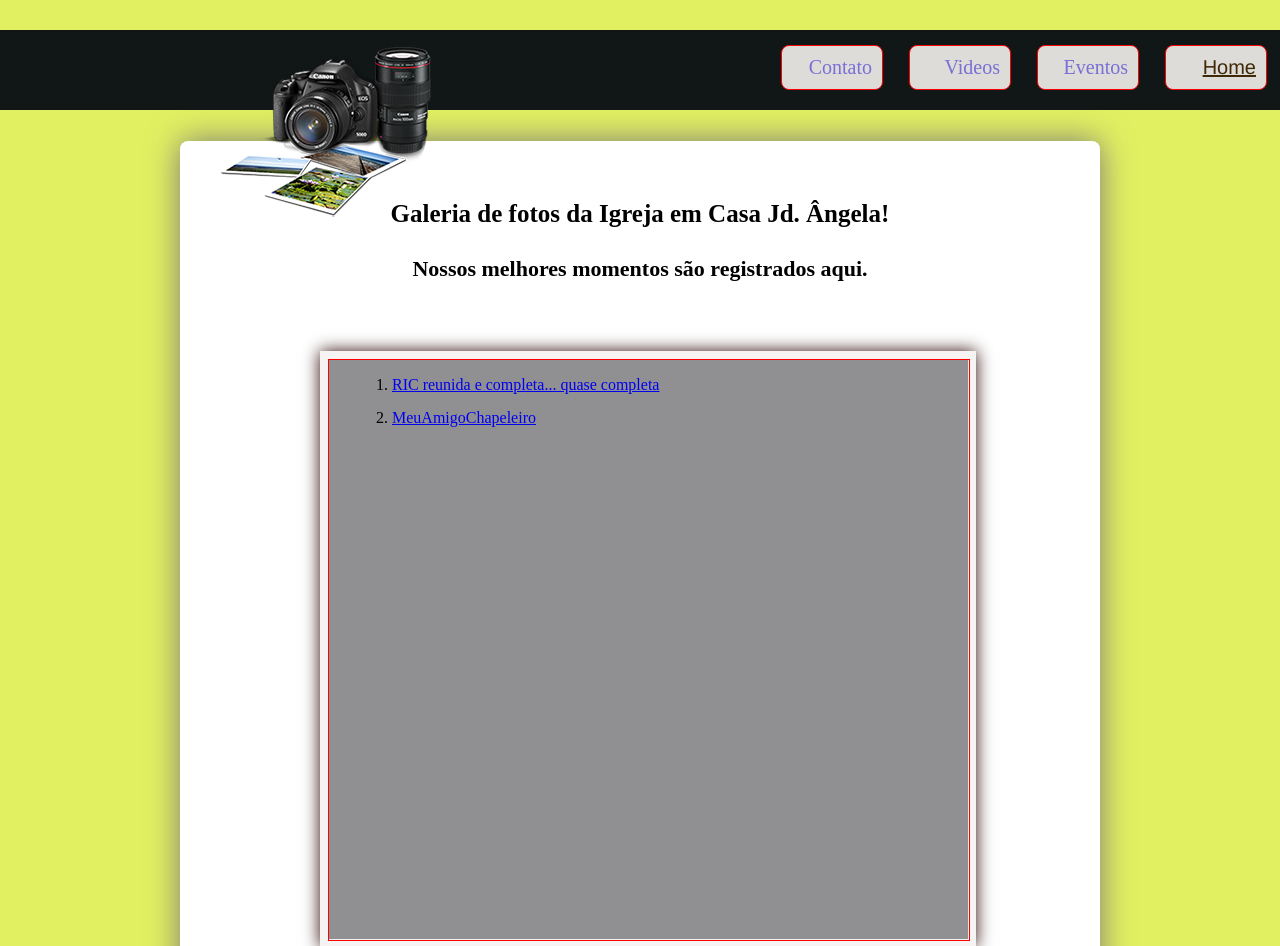
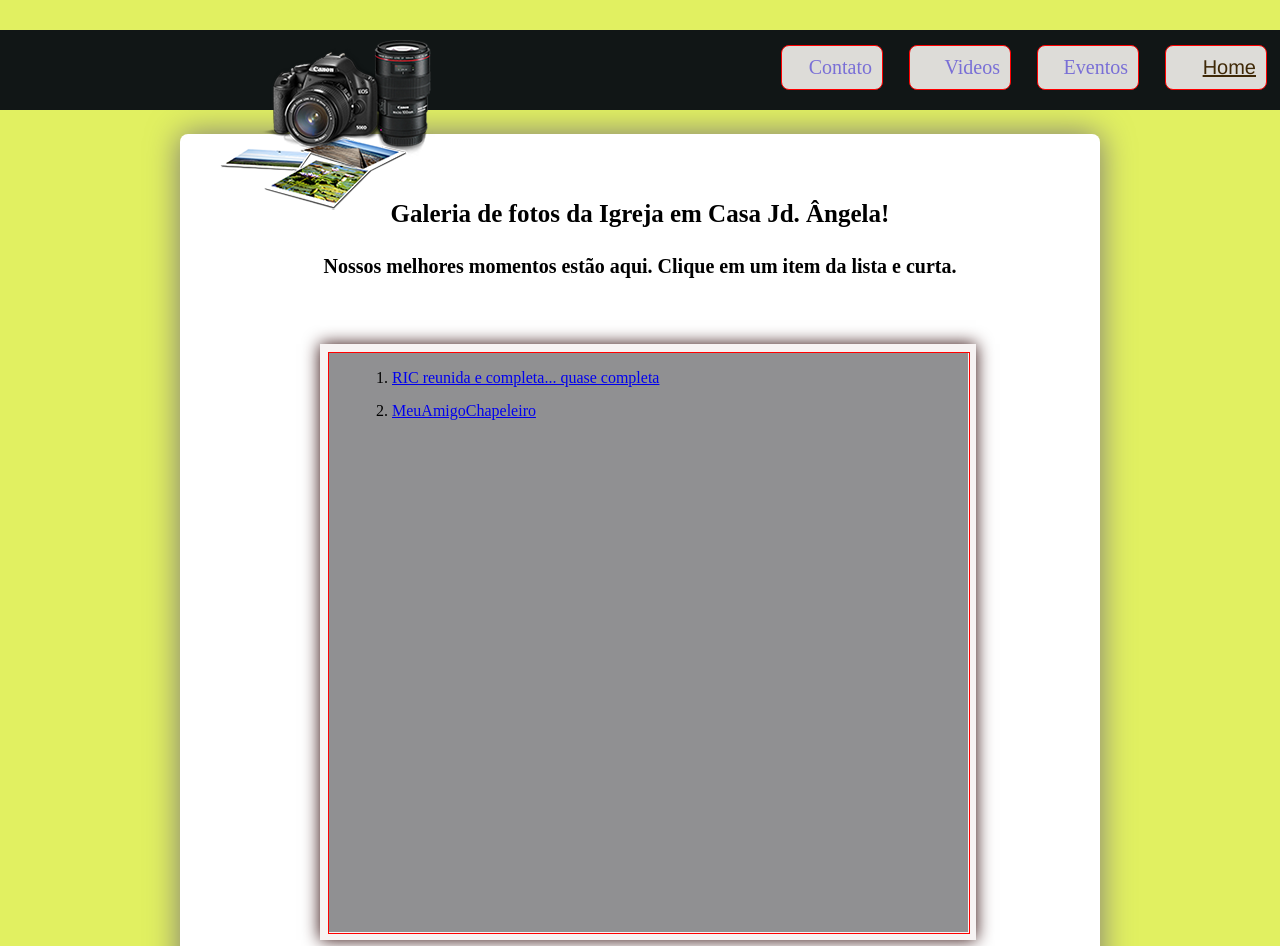
Before and after one commit to GuglielmoTargino/RIC_JD_ANGELA, a PHP site: page /fotos.html in a window 1280 px wide. Shown: the top 946 px of the page. Run offline with PHP 8.4, Linux system fonts and the light colour scheme.

Commit message:
texto
Comentarios apenas

```diff
--- a/fotos.html
+++ b/fotos.html
@@ -48,7 +48,7 @@
         </header>
 
             <h1>Galeria de fotos da Igreja em Casa Jd. Ângela! </h1>
-            <h2>Nossos melhores momentos são registrados aqui.</h2>
+            <h2>Nossos melhores momentos estão aqui. Clique em um item da lista e curta.</h2>
 
         <div id="principal">
 
--- a/libraries/stylesheet.css
+++ b/libraries/stylesheet.css
@@ -267,7 +267,7 @@ p{
     }
 
     h2{
-        font-size: 22px;
+        font-size: 20px;
     }
 
 
```
